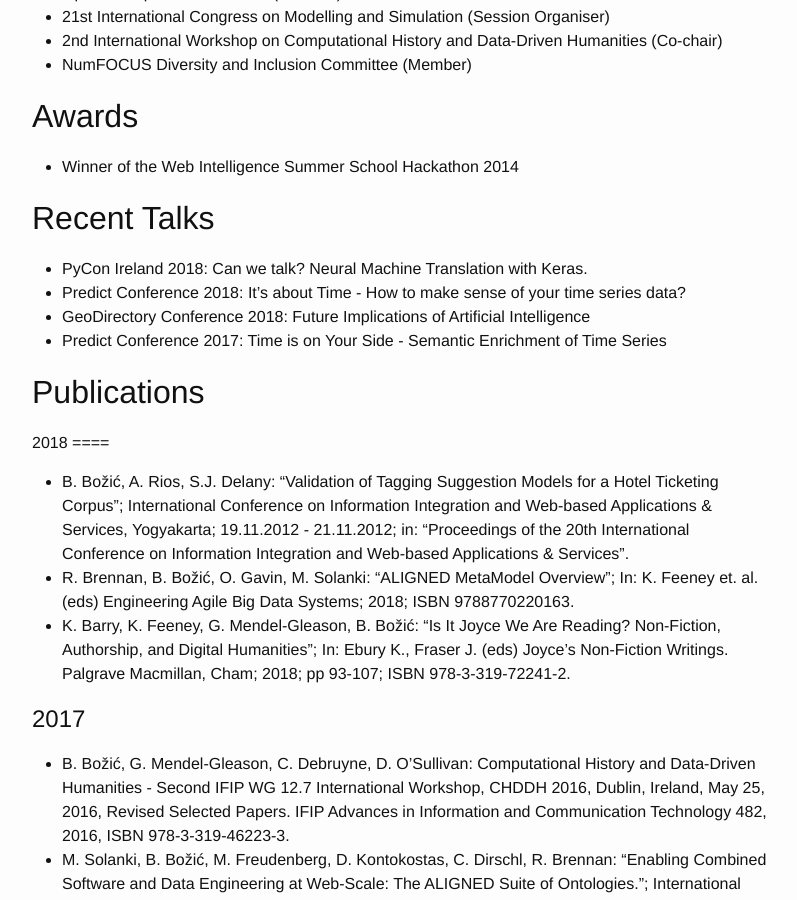
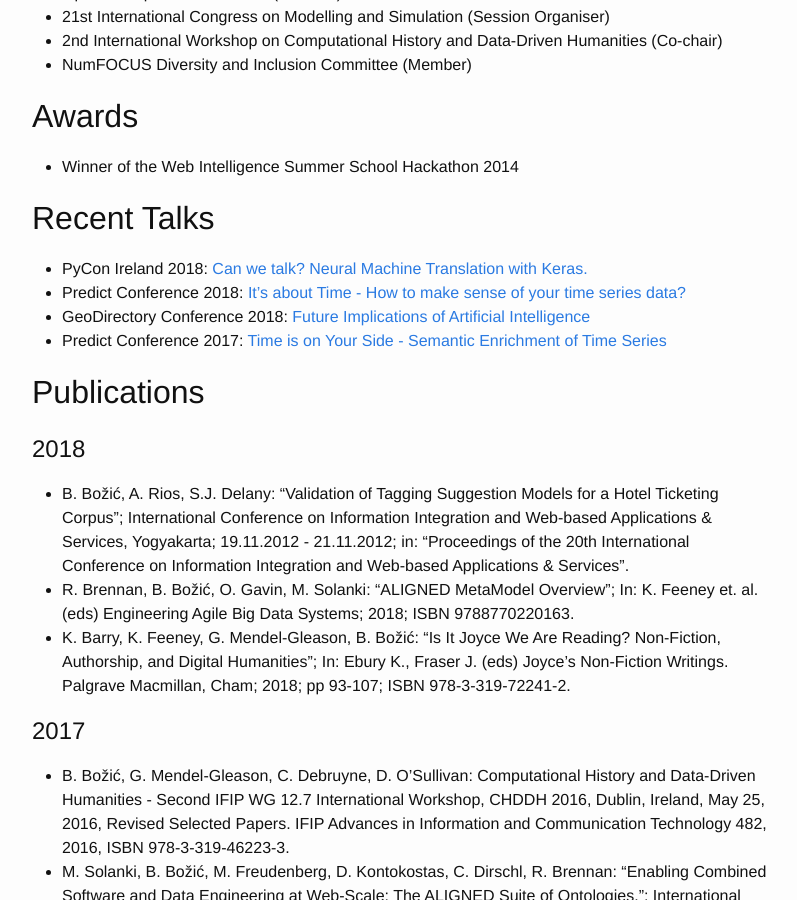
Before and after one commit to bozicb/bozicb.github.io, a Jekyll site: the page built from about.md, in a window 1280 px wide and 900 px high, scrolled down 1152 px. Shown: the whole window, without its empty margins (238-1035 px from the left). Built offline with Jekyll 4.4.1, drawn with Linux system fonts in a browser that asks for light colours; part of the change alters nothing that is shown.

```diff
--- a/about.md
+++ b/about.md
@@ -33,13 +33,14 @@ Awards
 
 Recent Talks
 ------------
-* PyCon Ireland 2018: Can we talk? Neural Machine Translation with Keras.
-* Predict Conference 2018: It's about Time - How to make sense of your time series data?
-* GeoDirectory Conference 2018: Future Implications of Artificial Intelligence
-* Predict Conference 2017: Time is on Your Side - Semantic Enrichment of Time Series
+* PyCon Ireland 2018: [Can we talk? Neural Machine Translation with Keras.](https://github.com/bozicb/presentations/raw/master/can_we_talk/Can_we_talk_.pdf)
+* Predict Conference 2018: [It's about Time - How to make sense of your time series data?](https://github.com/bozicb/presentations/raw/master/Bojan_Bozic_It_s_about_Time.pdf)
+* GeoDirectory Conference 2018: [Future Implications of Artificial Intelligence](https://vimeo.com/287975414)
+* Predict Conference 2017: [Time is on Your Side - Semantic Enrichment of Time Series](https://www.youtube.com/watch?v=nyWCRWKJUOg)
 
 Publications
 ------------
+
 2018
 ====
 * B. Božić, A. Rios, S.J. Delany: "Validation of Tagging Suggestion Models for a Hotel Ticketing Corpus"; International Conference on Information Integration and Web-based Applications & Services, Yogyakarta; 19.11.2012 - 21.11.2012; in: "Proceedings of the 20th International Conference on Information Integration and Web-based Applications & Services".
```
